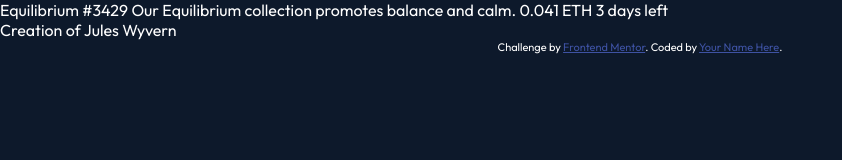
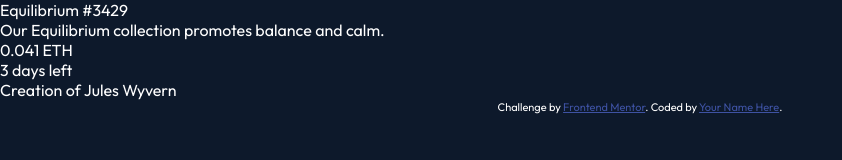
Before and after one commit to Luzefiru/nft-preview-card-component, a plain HTML site: page index.html in a window 1280 px wide. Shown: the whole page, without its empty margins (0-842 px from the left). Drawn offline with Linux system fonts and the light colour scheme.

Commit message:
feat: add semantic html

```diff
--- a/index.html
+++ b/index.html
@@ -25,10 +25,23 @@
     <div class="card__desc">
       Equilibrium #3429
 
-      Our Equilibrium collection promotes balance and calm.
+      <div class="card__desc__copy">
+        Our Equilibrium collection promotes balance and calm.
+      </div>
 
-      0.041 ETH
-      3 days left
+      <div class="card__desc__price">
+        <div class="price__icon">
+          <!-- Cryptocurrency logo is the background-image -->
+        </div>
+        0.041 ETH
+      </div>
+
+      <div class="card__desc__time-left">
+        <div class="time-left__icon">
+          <!-- Clock icon is the background-image with mask -->
+        </div>
+        3 days left
+      </div>
     </div>
     <div class="card__attribution">
       <div class="card__attribution__creator-img">
```
